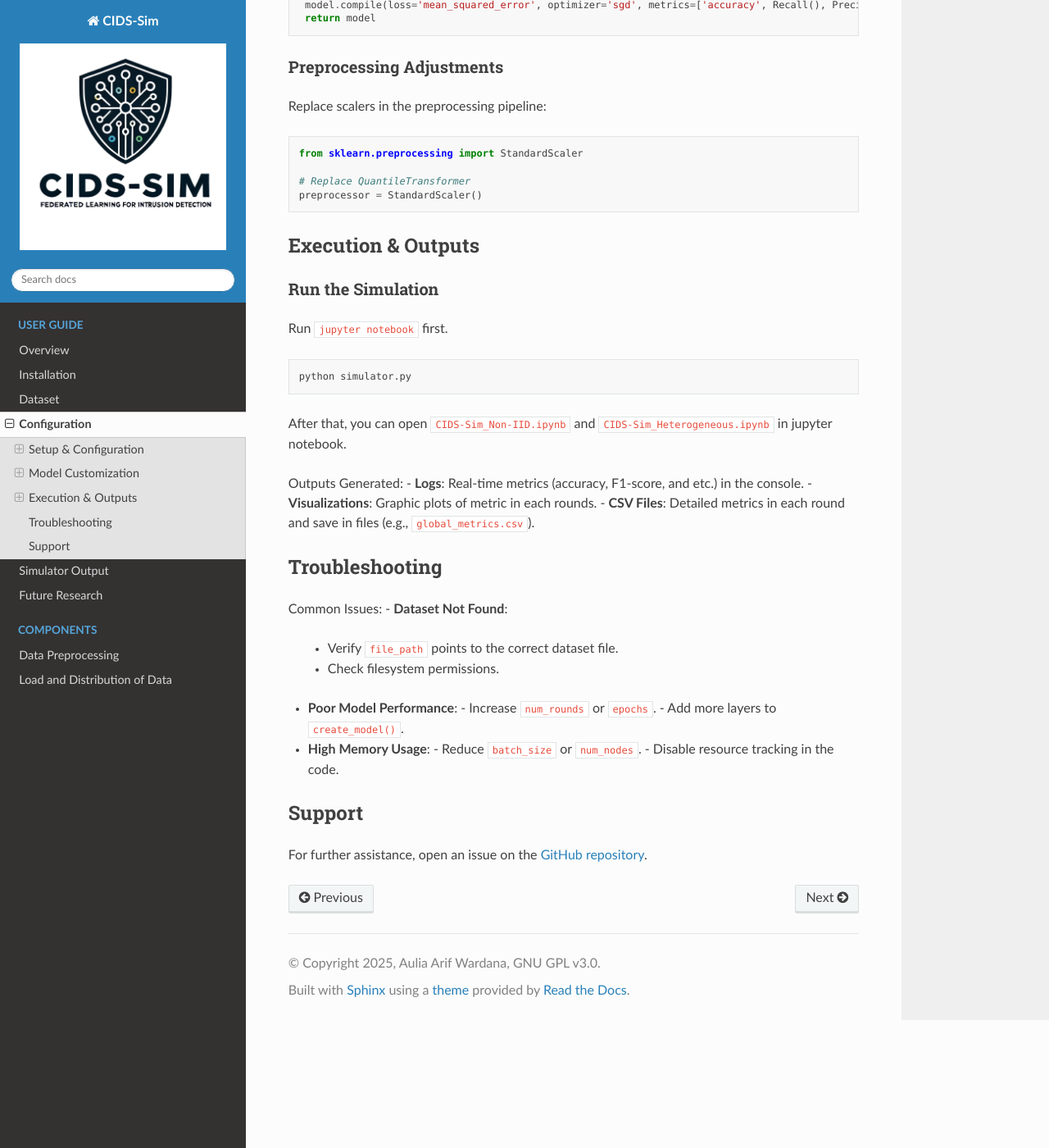
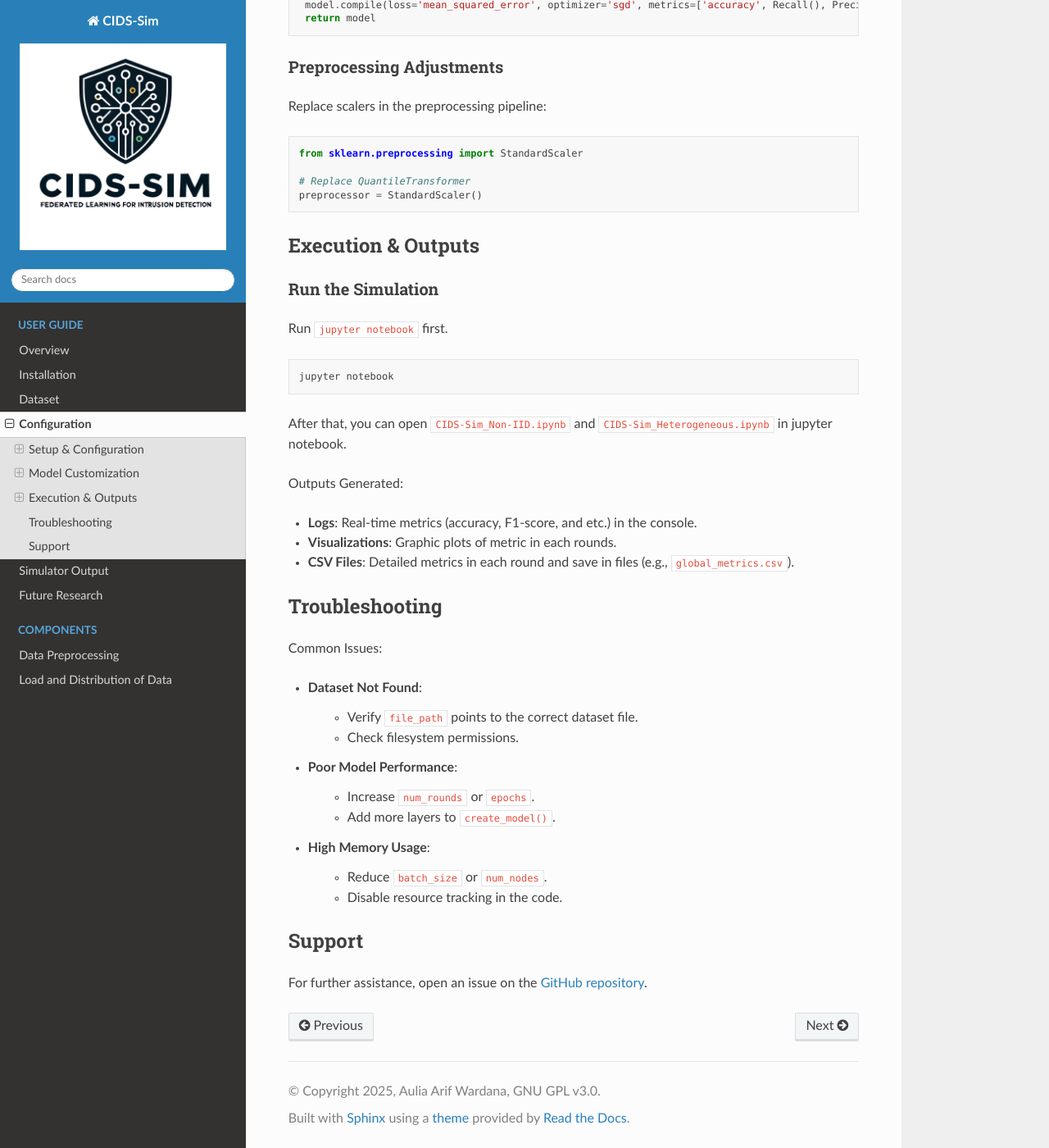
Before and after one commit to aulwardana/cids-sim-doc, a Sphinx documentation site: the page built from docs/source/tutor/configuration.rst, in a window 1280 px wide and 1400 px high, scrolled down 1773 px. Shown: the whole window at 82% size. Built offline with Sphinx 7.4.7 and the Read the Docs theme 3.1.0, drawn with Linux system fonts in a browser that asks for light colours; pages that are not in the unit, such as notebooks, are missing from menus.

Commit message:
edit config page

```diff
--- a/docs/source/tutor/configuration.rst
+++ b/docs/source/tutor/configuration.rst
@@ -113,11 +113,12 @@ Run ``jupyter notebook`` first.
 
 .. code-block:: bash
 
-   python simulator.py
+   jupyter notebook
 
 After that, you can open ``CIDS-Sim_Non-IID.ipynb`` and ``CIDS-Sim_Heterogeneous.ipynb`` in jupyter notebook.
 
 Outputs Generated:
+
 - **Logs**: Real-time metrics (accuracy, F1-score, and etc.) in the console.
 - **Visualizations**: Graphic plots of metric in each rounds.
 - **CSV Files**: Detailed metrics in each round and save in files (e.g., ``global_metrics.csv``).
@@ -126,17 +127,21 @@ Troubleshooting
 ---------------
 
 Common Issues:
+
 - **Dataset Not Found**:
-  - Verify ``file_path`` points to the correct dataset file.
-  - Check filesystem permissions.
+
+    - Verify ``file_path`` points to the correct dataset file.
+    - Check filesystem permissions.
 
 - **Poor Model Performance**:
-  - Increase ``num_rounds`` or ``epochs``.
-  - Add more layers to ``create_model()``.
+
+    - Increase ``num_rounds`` or ``epochs``.
+    - Add more layers to ``create_model()``.
 
 - **High Memory Usage**:
-  - Reduce ``batch_size`` or ``num_nodes``.
-  - Disable resource tracking in the code.
+
+    - Reduce ``batch_size`` or ``num_nodes``.
+    - Disable resource tracking in the code.
 
 Support
 -------
```
